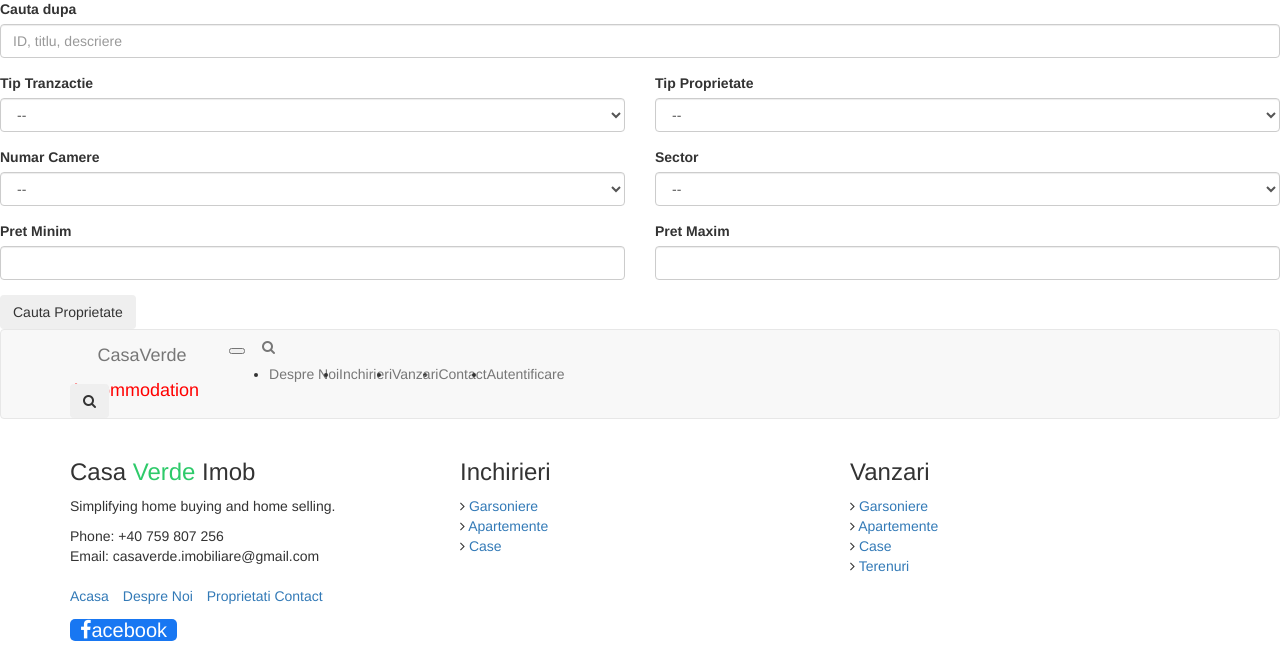
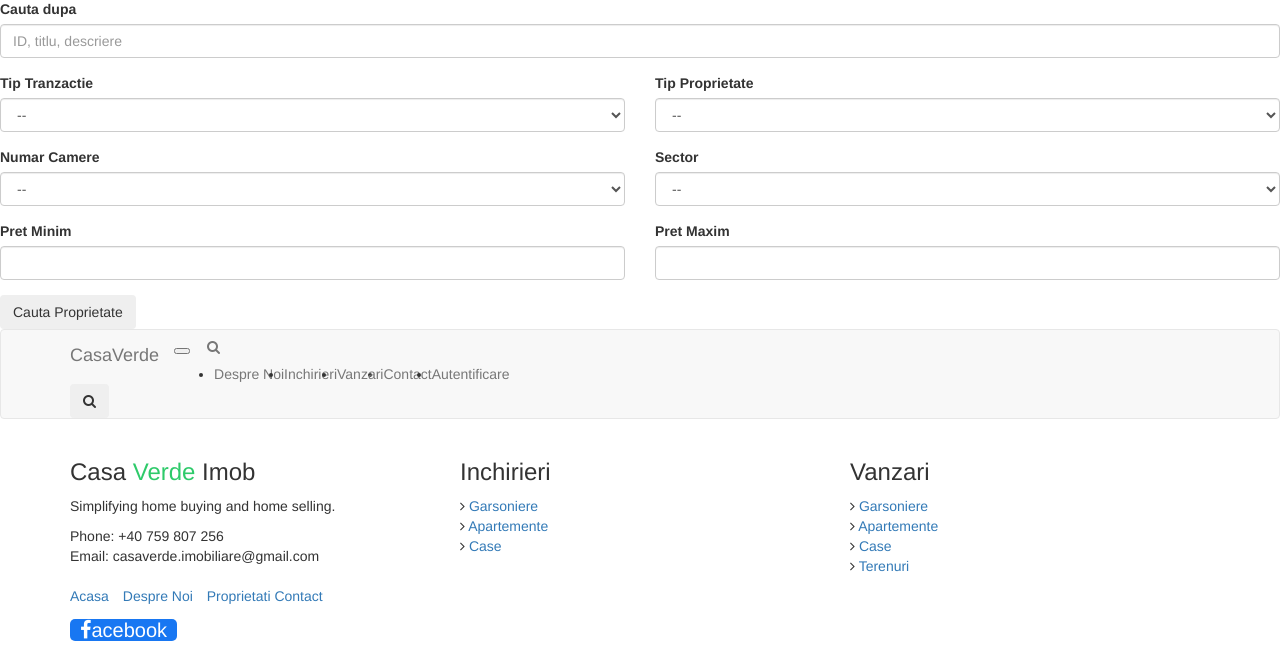
Before and after one commit to sebastian8907/CasaVerdeImob.V2, a Django app: template templates/base.html in a window 1280 px wide. Shown: the part 57-712 px from the top of the page. Run offline with Django 3.2, Linux system fonts and the light colour scheme; the template is opened without the code that fills it, so the values that code supplies are empty; some libraries are stand-ins or nearby versions.

Commit message:
restore to original

```diff
--- a/templates/base.html
+++ b/templates/base.html
@@ -118,10 +118,7 @@
             <span></span>
             <span></span>
         </button>
-        <a class="navbar-brand text-brand text-center" href="{% url 'homepage' %}">
-            Casa<span class="color-b">Verde</span><br>
-            <small style="color:#FF0000;" class="navbar-brand">Accommodation</small>
-        </a>
+        <a class="navbar-brand text-brand" href="{% url 'homepage' %}">Casa<span class="color-b">Verde</span></a>
         <button type="button" class="btn btn-link nav-search navbar-toggle-box-collapse d-md-none"
                 data-toggle="collapse"
                 data-target="#navbarTogglerDemo01" aria-expanded="false">
```
